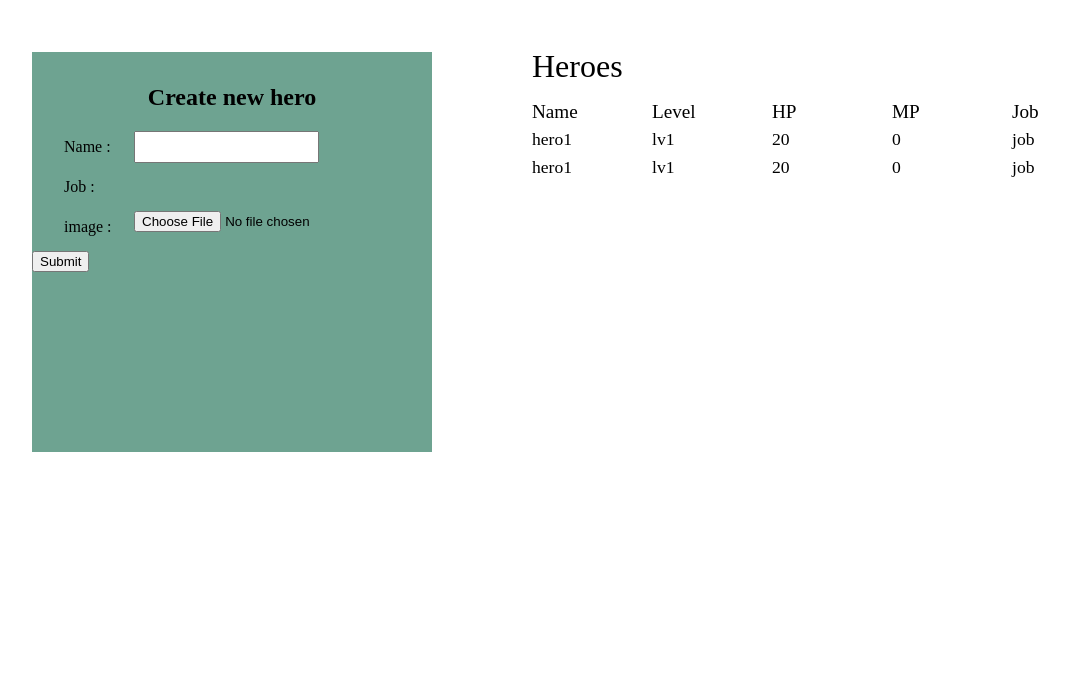
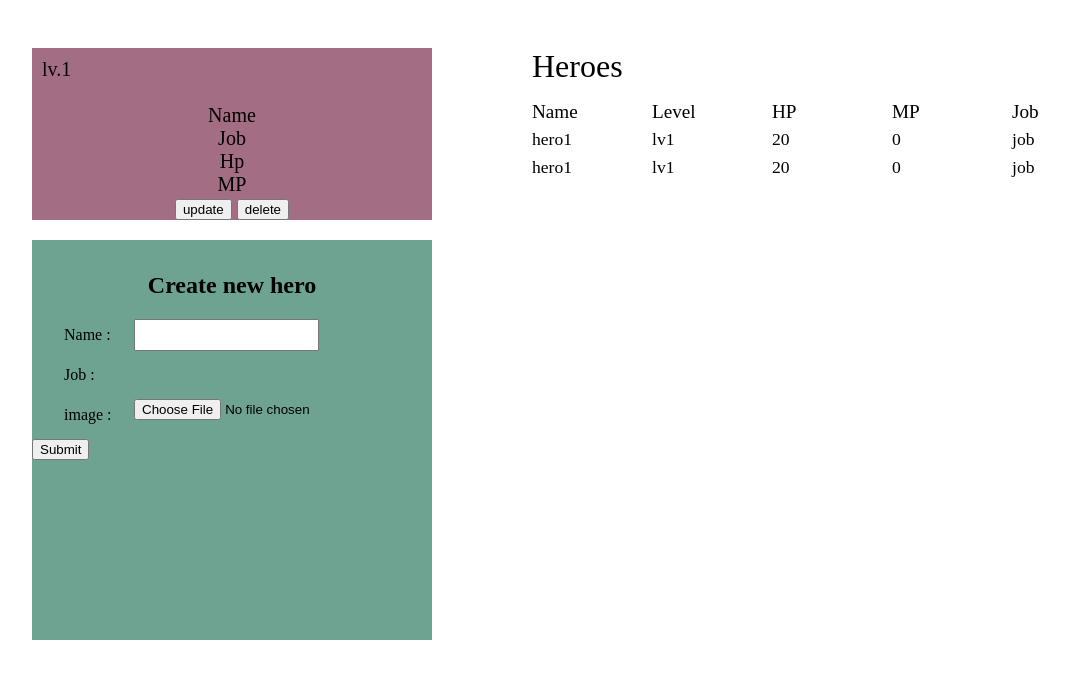
Before and after one commit to flumile/Heroes-Frontend, a website built with Parcel: page index.html in a window 1280 px wide. Shown: the whole page, without its empty margins (108-1177 px from the left). Built offline with nearby package versions, Linux system fonts and the light colour scheme.

Commit message:
add hero details

```diff
--- a/index.html
+++ b/index.html
@@ -9,7 +9,20 @@
 <body>
     <div class="col">
         <div class="subcol leftcol">
-            <div class="hero-details"></div>
+            <div class="hero-details">
+                <div class="lv">lv.1</div>
+                <img src="" alt="">
+                <div class="details">
+                    <div>Name</div>
+                    <div>Job</div>
+                    <div>Hp</div>
+                    <div>MP</div>
+                </div>
+                <div class="btn">
+                    <input type="submit" value="update">
+                    <input type="submit" value="delete">
+                </div>
+            </div>
             <div class="add-hero">
                 <div class="form-wrapper">
                     <form action="" method="POST">
--- a/src/main.scss
+++ b/src/main.scss
@@ -13,12 +13,27 @@ html{font-size: 16px;}
 .leftcol {
     position: sticky;
 }
+
 .hero-details {
     margin: 1rem auto;
     width: 400px;
     max-height: 400px;
     background: rgb(163, 110, 132);
+    font-size: 20px;
 }
+
+.lv {
+    padding: 10px 0 0 10px;
+}
+
+.details {
+    text-align: center;
+}
+
+.btn {
+    text-align: center;
+}
+
 .add-hero {
     margin: 1rem auto;
     width: 400px;
```
